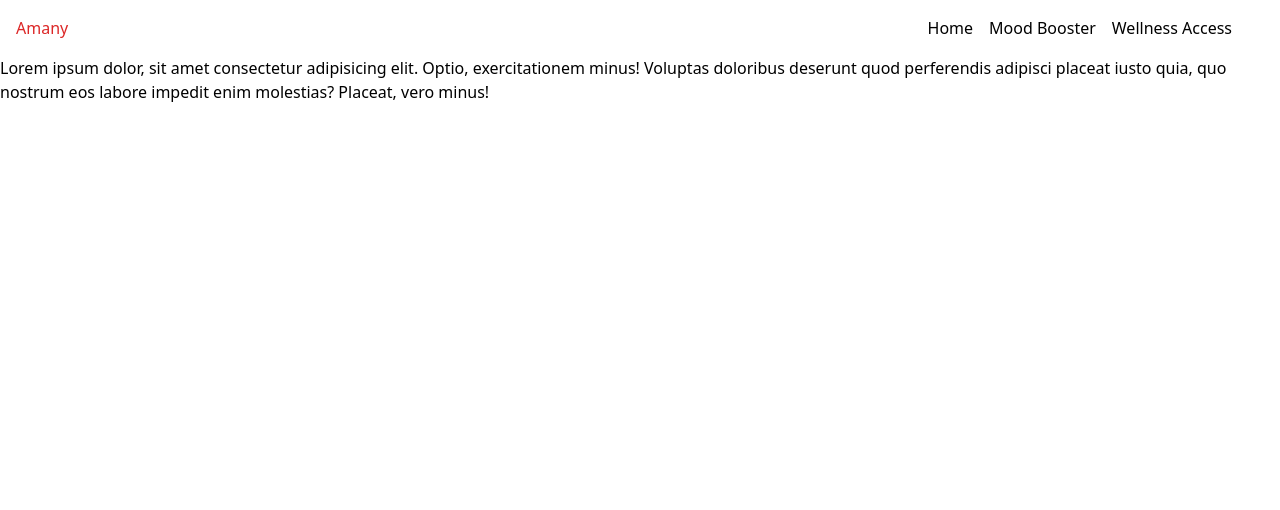
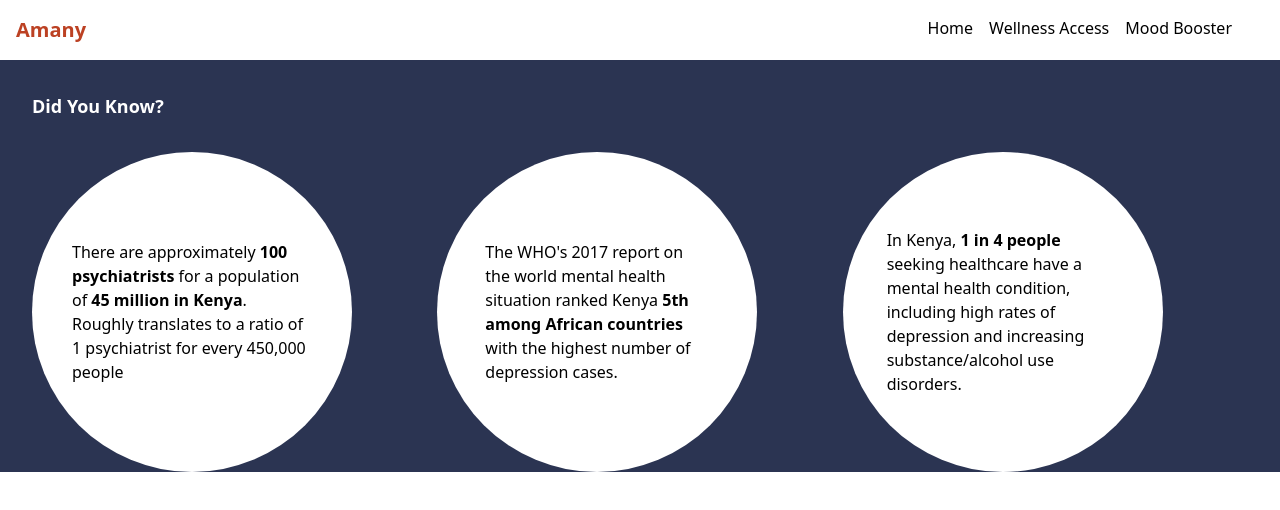
Before and after one commit to IsoDevMate/amany-music, a React (Vite) app in the folder amany/: page / in a window 1280 px wide. Shown: the top 510 px of the page. Built offline with nearby package versions, Linux system fonts and the light colour scheme.

Commit message:
mental health facts

```diff
--- a/amany/src/compenents/Home.jsx
+++ b/amany/src/compenents/Home.jsx
@@ -1,9 +1,25 @@
-import React from 'react'
+import React from 'react';
 
 export const Home = () => {
   return (
-    <div>
-      <p>Lorem ipsum dolor, sit amet consectetur adipisicing elit. Optio, exercitationem minus! Voluptas doloribus deserunt quod perferendis adipisci placeat iusto quia, quo nostrum eos labore impedit enim molestias? Placeat, vero minus!</p>
+    <div className='bg-primary text-white px-8'>
+      <h1 className='font-bold text-lg py-8'>Did You Know?</h1>
+        <div className='grid grid-cols-3'>
+
+          <div className='flex items-center justify-center bg-white text-black rounded-full w-80 h-80 '>
+            <p className='p-10'>There are approximately <b>100 psychiatrists</b> for a population of <b>45 million in Kenya</b>. <br />Roughly translates to a ratio of 1 psychiatrist for every 450,000 people</p>
+          </div>
+
+          <div className='flex items-center justify-center bg-white text-black rounded-full w-80 h-80 '>
+            <p className='p-12'>The WHO's 2017 report on the world mental health situation ranked Kenya <b>5th among African countries</b> with the highest number of depression cases.</p>
+          </div>
+
+          <div className='flex items-center justify-center bg-white text-black rounded-full w-80 h-80 '>
+            <p className='p-11'>In Kenya, <b>1 in 4 people</b> seeking healthcare have a mental health condition, including high rates of depression and increasing substance/alcohol use disorders.</p>
+          </div>
+
+        </div>
     </div>
-  )
-}
+
+  );
+};
--- a/amany/src/compenents/Nav.jsx
+++ b/amany/src/compenents/Nav.jsx
@@ -1,10 +1,10 @@
 import React from 'react';
-import { NavLink, Link } from 'react-router-dom';
+import { NavLink } from 'react-router-dom'
 
 export const Nav = () => {
   return (
     <div className='flex justify-between p-4 '>
-        <div className='text-red-600'>
+        <div className='text-secondary font-bold text-xl'>
             <NavLink to='/'><h1>Amany</h1></NavLink>
         </div>
         <nav className='flex gap-4 px-8'>
@@ -12,10 +12,10 @@ export const Nav = () => {
                 <NavLink to='/'>Home</NavLink>
             </div>
             <div>
-                <NavLink to='MoodBoost'>Mood Booster</NavLink>
+                <NavLink to='WellnessAccess'>Wellness Access</NavLink>
             </div>
             <div>
-                <NavLink to='WellnessAccess'>Wellness Access</NavLink>
+                <NavLink to='MoodBoost'>Mood Booster</NavLink>
             </div>
 
         </nav>
--- a/amany/src/compenents/Pages.jsx
+++ b/amany/src/compenents/Pages.jsx
@@ -10,8 +10,8 @@ const router = createBrowserRouter(
   createRoutesFromElements(
     <Route path='/' element={<RootLayout/>}>
             <Route index element={<Home/>}/>
+            <Route path='WellnessAccess' element={<Wellness/>}/>
             <Route path='MoodBoost' element={<Mood/>}/>
-            <Route path='WellnessAccess' element={<Wellness/>}/>
         </Route>
   )
 )
```
